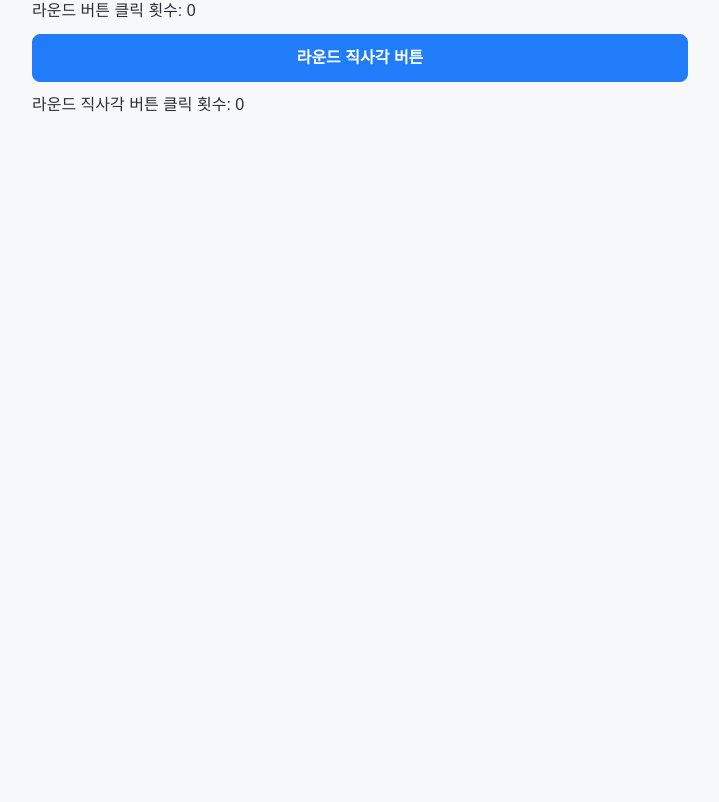
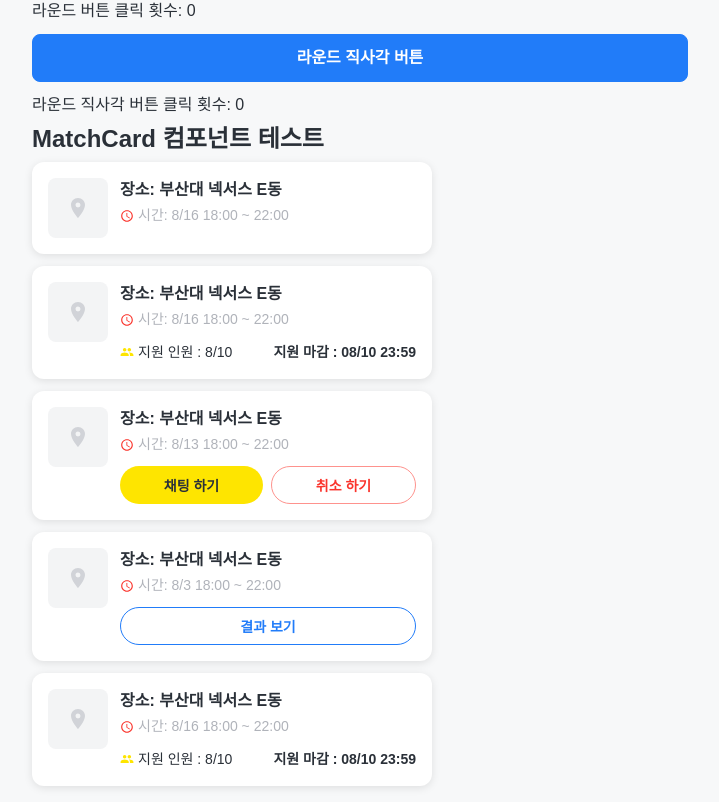
Before and after one commit to kakao-tech-campus-3rd-step3/Team13_FE, a React (Vite) app: page / in a window 1280 px wide. Shown: the part 1137-1939 px from the top of the page, without its empty margins (280-999 px from the left). Before the commit the page ends 1269 px from the top, so only its background shows below. Built offline with nearby package versions, Linux system fonts and the light colour scheme; a web font is replaced by a local one.

Commit message:
feat(matchCard): matchCard 기본 구조 설정 - `src\components\matchCard` 경로 생성 - 인터페이스 정의 - 스타일 컴포넌트 생성 - 컴포넌트 로직 초안 구현 - UI 초안 구현 → `App.tsx`에서 테스트 (UI는 디자인에 맞게 수정해야 함)

```diff
--- a/src/App.tsx
+++ b/src/App.tsx
@@ -7,7 +7,8 @@ import LoginButton from '@/components/button/loginButton/index.ts';
 import RoundButton from '@/components/button/roundButton/index.ts';
 import RoundedRectangleButton from '@/components/button/roundedRectangleButton/index.ts';
 import TextButton from '@/components/button/textButton/index.ts';
-import InputTextWithEmail from '@/components/inputTextWithEmail';
+import InputTextWithEmail from '@/components/inputTextWithEmail/index.ts';
+import MatchCard from '@/components/matchCard';
 import NavigationTab from '@/components/navigationTab';
 import HomeTitleBar from '@/components/titleBar/homeTitleBar/index.ts';
 import LoginTitleBar from '@/components/titleBar/loginTitleBar/index.ts';
@@ -123,6 +124,64 @@ function App() {
           라운드 직사각 버튼
         </RoundedRectangleButton>
         <S.CountText>라운드 직사각 버튼 클릭 횟수: {rrCount}</S.CountText>
+
+        {/* MatchCard 컴포넌트 테스트 */}
+        <h2>MatchCard 컴포넌트 테스트</h2>
+
+        {/* 기본 카드 */}
+        <MatchCard
+          title="장소: 부산대 넥서스 E동"
+          time="8/16 18:00 ~ 22:00"
+          onCardClick={() => console.log('기본 카드 클릭됨')}
+        />
+
+        {/* 사람 수 표시가 있는 카드 */}
+        <MatchCard
+          title="장소: 부산대 넥서스 E동"
+          time="8/16 18:00 ~ 22:00"
+          showPeopleCount={true}
+          peopleCount="8/10"
+          deadline="08/10 23:59"
+          onCardClick={() => console.log('사람 수 카드 클릭됨')}
+        />
+
+        {/* 두 개 버튼이 있는 카드 */}
+        <MatchCard
+          title="장소: 부산대 넥서스 E동"
+          time="8/13 18:00 ~ 22:00"
+          buttons={[
+            {
+              text: '채팅 하기',
+              variant: 'primary',
+              onClick: () => console.log('채팅 버튼 클릭'),
+            },
+            {
+              text: '취소 하기',
+              variant: 'secondary',
+              onClick: () => console.log('취소 버튼 클릭'),
+            },
+          ]}
+          onCardClick={() => console.log('버튼 카드 클릭됨')}
+        />
+
+        {/* 결과 버튼이 있는 카드 */}
+        <MatchCard
+          title="장소: 부산대 넥서스 E동"
+          time="8/3 18:00 ~ 22:00"
+          resultButton={true}
+          onResultClick={() => console.log('결과 버튼 클릭')}
+          onCardClick={() => console.log('결과 카드 클릭됨')}
+        />
+
+        {/* 이미지 없는 카드 */}
+        <MatchCard
+          title="장소: 부산대 넥서스 E동"
+          time="8/16 18:00 ~ 22:00"
+          showPeopleCount={true}
+          peopleCount="8/10"
+          deadline="08/10 23:59"
+          onCardClick={() => console.log('이미지 없는 카드 클릭됨')}
+        />
       </S.Container>
     </>
   );
--- a/src/components/InputTextWithEmail/InputTextWithEmail.tsx
+++ b/src/components/InputTextWithEmail/InputTextWithEmail.tsx
@@ -1,6 +1,7 @@
 import { useState, type ChangeEvent } from 'react';
 
 import * as S from './inputTextWithEmail.styled';
+// TODO : 해당 파일에서 지속적으로 경로 대소문자 문제 발생
 
 interface InputTextWithEmailProps {
   value?: string;
--- a/src/components/InputTextWithEmail/index.ts
+++ b/src/components/InputTextWithEmail/index.ts
@@ -1,2 +1,3 @@
 export { default } from './inputTextWithEmail';
 export * from './inputTextWithEmail';
+// TODO : 해당 파일에서 지속적으로 경로 대소문자 문제 발생
--- /dev/null
+++ b/src/components/matchCard/index.ts
@@ -0,0 +1,3 @@
+export { default } from './matchCard';
+export * from './matchCard';
+export type { MatchCardProps, ButtonConfig } from './types';
--- /dev/null
+++ b/src/components/matchCard/matchCard.styled.ts
@@ -0,0 +1,193 @@
+import styled from '@emotion/styled';
+import { MdAccessTime, MdPeople, MdLocationOn } from 'react-icons/md';
+
+import { colors } from '@/theme/color';
+import { spacing } from '@/theme/spacing';
+import { typography } from '@/theme/typography';
+
+export const CardContainer = styled.div`
+  background: ${colors.background.default};
+  border-radius: 12px;
+  padding: ${spacing.spacing4};
+  box-shadow: 0 2px 8px rgba(0, 0, 0, 0.1);
+  display: flex;
+  flex-direction: column;
+  gap: ${spacing.spacing3};
+  width: 100%;
+  max-width: 400px;
+  cursor: pointer;
+  transition: box-shadow 0.2s ease;
+
+  &:hover {
+    box-shadow: 0 4px 12px rgba(0, 0, 0, 0.15);
+  }
+`;
+
+export const CardHeader = styled.div`
+  display: flex;
+  gap: ${spacing.spacing3};
+  align-items: flex-start;
+`;
+
+export const CardImage = styled.img`
+  width: 60px;
+  height: 60px;
+  border-radius: 8px;
+  object-fit: cover;
+  flex-shrink: 0;
+`;
+
+export const CardContent = styled.div`
+  flex: 1;
+  display: flex;
+  flex-direction: column;
+  gap: ${spacing.spacing1};
+`;
+
+export const CardTitle = styled.h3`
+  font-size: ${typography.title2Bold.fontSize};
+  font-weight: ${typography.title2Bold.fontWeight};
+  line-height: ${typography.title2Bold.lineHeight};
+  color: ${colors.text.default};
+  margin: 0;
+`;
+
+export const CardTime = styled.div`
+  display: flex;
+  align-items: center;
+  gap: ${spacing.spacing1};
+  color: ${colors.text.sub};
+  font-size: ${typography.body2Regular.fontSize};
+  font-weight: ${typography.body2Regular.fontWeight};
+  line-height: ${typography.body2Regular.lineHeight};
+`;
+
+export const TimeIcon = styled(MdAccessTime)`
+  color: ${colors.red[700]};
+  font-size: 14px;
+`;
+
+export const PeopleInfo = styled.div`
+  display: flex;
+  justify-content: space-between;
+  align-items: center;
+  margin-top: ${spacing.spacing2};
+`;
+
+export const PeopleCount = styled.div`
+  display: flex;
+  align-items: center;
+  gap: ${spacing.spacing1};
+  color: ${colors.text.default};
+  font-size: ${typography.body2Regular.fontSize};
+  font-weight: ${typography.body2Regular.fontWeight};
+`;
+
+export const PeopleIcon = styled(MdPeople)`
+  color: ${colors.yellow[600]};
+  font-size: 14px;
+`;
+
+export const Deadline = styled.div`
+  color: ${colors.text.default};
+  font-size: ${typography.body2Regular.fontSize};
+  font-weight: ${typography.body2Bold.fontWeight};
+`;
+
+export const ButtonContainer = styled.div`
+  display: flex;
+  gap: ${spacing.spacing2};
+  margin-top: ${spacing.spacing2};
+`;
+
+export const ActionButton = styled.button<{
+  variant?: 'primary' | 'secondary';
+}>`
+  flex: 1;
+  padding: ${spacing.spacing2} ${spacing.spacing4};
+  border-radius: 20px;
+  border: none;
+  font-size: ${typography.body2Regular.fontSize};
+  font-weight: ${typography.body2Bold.fontWeight};
+  cursor: pointer;
+  transition: all 0.2s ease;
+
+  ${({ variant = 'primary' }) =>
+    variant === 'primary'
+      ? `
+    background: ${colors.brand.kakaoYellow};
+    color: ${colors.text.default};
+
+    &:hover {
+      background: ${colors.brand.kakaoYellowHover};
+    }
+
+    &:active {
+      background: ${colors.brand.kakaoYellowActive};
+    }
+  `
+      : `
+    background: ${colors.background.default};
+    color: ${colors.red[700]};
+    border: 1px solid ${colors.red[500]};
+
+    &:hover {
+      background: ${colors.red[100]};
+    }
+
+    &:active {
+      background: ${colors.red[200]};
+    }
+  `}
+
+  &:disabled {
+    opacity: 0.5;
+    cursor: not-allowed;
+  }
+`;
+
+export const ResultButton = styled.button`
+  width: 100%;
+  padding: ${spacing.spacing2} ${spacing.spacing4};
+  border-radius: 20px;
+  border: 1px solid ${colors.blue[700]};
+  background: ${colors.background.default};
+  color: ${colors.blue[700]};
+  font-size: ${typography.body2Regular.fontSize};
+  font-weight: ${typography.body2Bold.fontWeight};
+  cursor: pointer;
+  transition: all 0.2s ease;
+  margin-top: ${spacing.spacing2};
+
+  &:hover {
+    background: ${colors.blue[100]};
+  }
+
+  &:active {
+    background: ${colors.blue[200]};
+  }
+
+  &:disabled {
+    opacity: 0.5;
+    cursor: not-allowed;
+  }
+`;
+
+export const NoImagePlaceholder = styled.div`
+  width: 60px;
+  height: 60px;
+  border-radius: 8px;
+  background: ${colors.gray[200]};
+  display: flex;
+  align-items: center;
+  justify-content: center;
+  flex-shrink: 0;
+  color: ${colors.gray[500]};
+  font-size: 24px;
+`;
+
+export const LocationIcon = styled(MdLocationOn)`
+  width: 24px;
+  height: 24px;
+  color: ${colors.gray[500]};
+`;
--- /dev/null
+++ b/src/components/matchCard/matchCard.tsx
@@ -0,0 +1,91 @@
+import * as S from './matchCard.styled';
+import type { MatchCardProps } from './types';
+
+const MatchCard = ({
+  title,
+  time,
+  image,
+  showPeopleCount = false,
+  peopleCount,
+  deadline,
+  buttons = [],
+  resultButton = false,
+  onResultClick,
+  onCardClick,
+}: MatchCardProps) => {
+  const handleCardClick = () => {
+    if (onCardClick) {
+      onCardClick();
+    }
+  };
+
+  const handleResultClick = (e: React.MouseEvent) => {
+    e.stopPropagation(); // 카드 클릭 이벤트 방지
+    if (onResultClick) {
+      onResultClick();
+    }
+  };
+
+  return (
+    <S.CardContainer onClick={handleCardClick}>
+      <S.CardHeader>
+        {/* 이미지 영역 - 조건부 렌더링 */}
+        {image ? (
+          <S.CardImage src={image} alt={title} />
+        ) : (
+          <S.NoImagePlaceholder>
+            <S.LocationIcon />
+          </S.NoImagePlaceholder>
+        )}
+
+        {/* 콘텐츠 영역 */}
+        <S.CardContent>
+          <S.CardTitle>{title}</S.CardTitle>
+          <S.CardTime>
+            <S.TimeIcon />
+            <span>시간: {time}</span>
+          </S.CardTime>
+
+          {/* 사람 수 정보 - 조건부 렌더링 */}
+          {showPeopleCount && (
+            <S.PeopleInfo>
+              <S.PeopleCount>
+                <S.PeopleIcon />
+                <span>지원 인원 : {peopleCount}</span>
+              </S.PeopleCount>
+              {deadline && <S.Deadline>지원 마감 : {deadline}</S.Deadline>}
+            </S.PeopleInfo>
+          )}
+
+          {/* 버튼 영역 - 조건부 렌더링 */}
+          {buttons.length > 0 && (
+            <S.ButtonContainer>
+              {buttons.map((button, index) => (
+                <S.ActionButton
+                  key={`${button.text}-${index}`}
+                  variant={button.variant}
+                  disabled={button.disabled}
+                  onClick={(e) => {
+                    e.stopPropagation(); // 카드 클릭 이벤트 방지
+                    button.onClick();
+                  }}
+                >
+                  {button.text}
+                </S.ActionButton>
+              ))}
+            </S.ButtonContainer>
+          )}
+
+          {/* 결과 버튼 - 조건부 렌더링 */}
+          {resultButton && (
+            <S.ResultButton onClick={handleResultClick}>
+              결과 보기
+            </S.ResultButton>
+          )}
+        </S.CardContent>
+      </S.CardHeader>
+    </S.CardContainer>
+  );
+};
+
+export default MatchCard;
--- /dev/null
+++ b/src/components/matchCard/types.ts
@@ -0,0 +1,26 @@
+export interface ButtonConfig {
+  text: string;
+  variant: 'primary' | 'secondary';
+  onClick: () => void;
+  disabled?: boolean;
+}
+
+export interface MatchCardProps {
+  // 기본 정보
+  title: string;
+  time: string;
+  image?: string;
+
+  // 사람 수 관련
+  showPeopleCount?: boolean;
+  peopleCount?: string; // "8/10" 형태
+  deadline?: string; // "08/10 23:59" 형태
+
+  // 버튼 관련
+  buttons?: ButtonConfig[];
+  resultButton?: boolean;
+  onResultClick?: () => void;
+
+  // 이벤트 핸들러
+  onCardClick?: () => void;
+}
```
Also changed, not shown: 1 other file (tests, documents, lock files or other folders).
